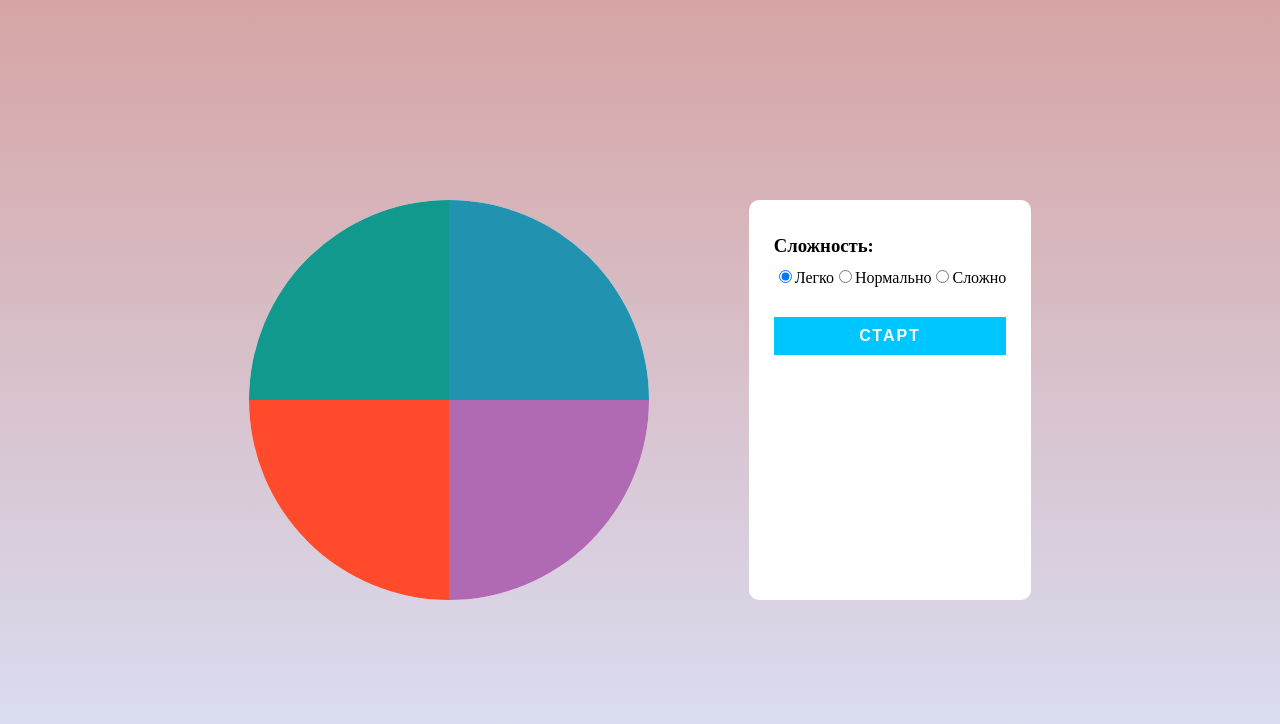
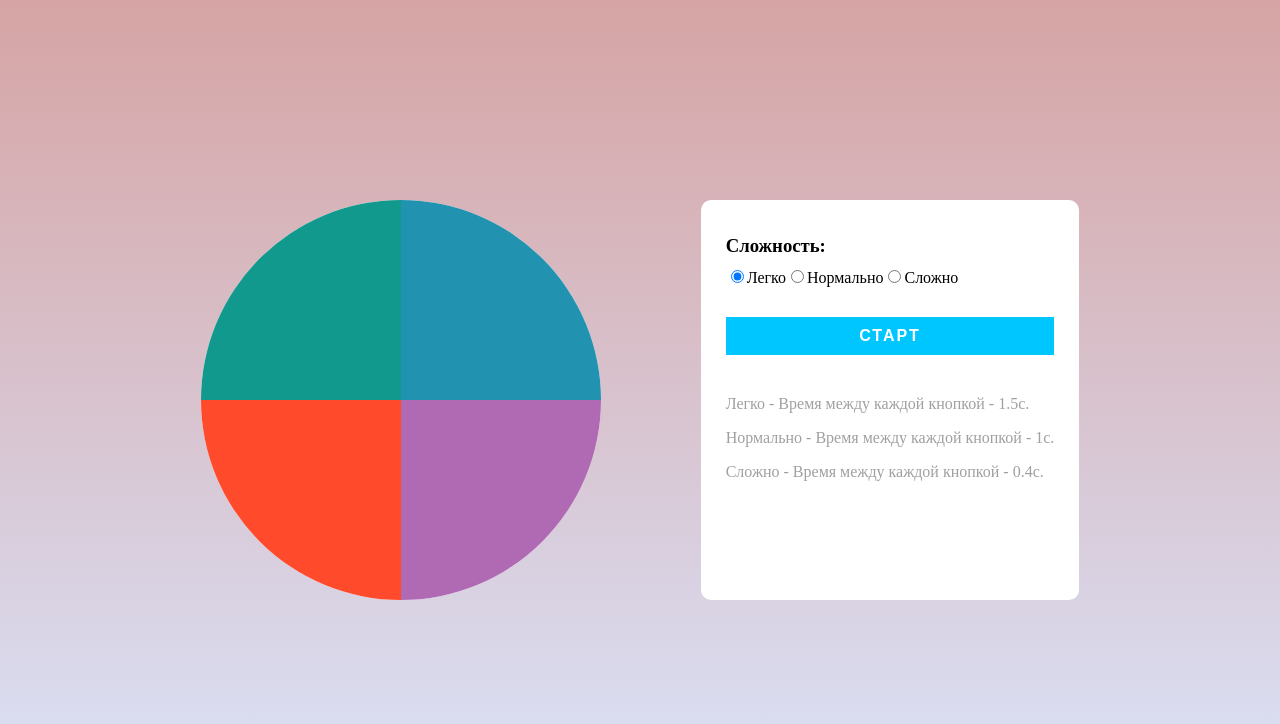
Before and after one commit to dvnikolaev/vue-simon-the-game, a Vue app: page / in a window 1280 px wide. Shown: the top 724 px of the page. Built offline with nearby package versions, Linux system fonts and the light colour scheme.

Commit message:
feat: add difficulty description

```diff
--- a/src/components/GameOptions.vue
+++ b/src/components/GameOptions.vue
@@ -17,6 +17,11 @@
     <button class="options__button" @click="startGame" :disabled="isStart">
       старт
     </button>
+    <div class="difficulty-description">
+      <p>Легко - Время между каждой кнопкой - 1.5с.</p>
+      <p>Нормально - Время между каждой кнопкой - 1с.</p>
+      <p>Сложно - Время между каждой кнопкой - 0.4с.</p>
+    </div>
   </div>
 </template>
 
@@ -81,4 +86,9 @@ export default {
 .options__button:disabled {
   background-color: rgb(190, 190, 190);
 }
+.difficulty-description {
+  margin-top: 40px;
+  font-size: 16px;
+  color: rgb(160, 160, 160);
+}
 </style>
```
